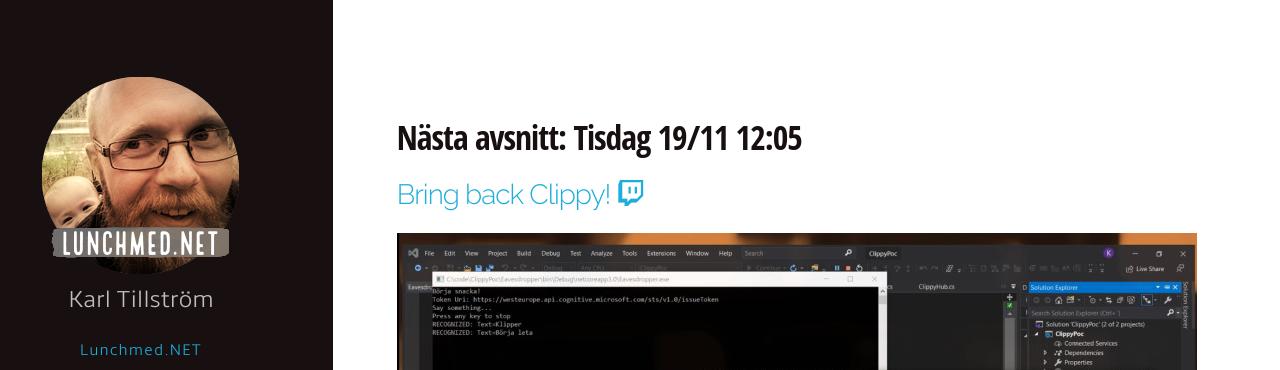
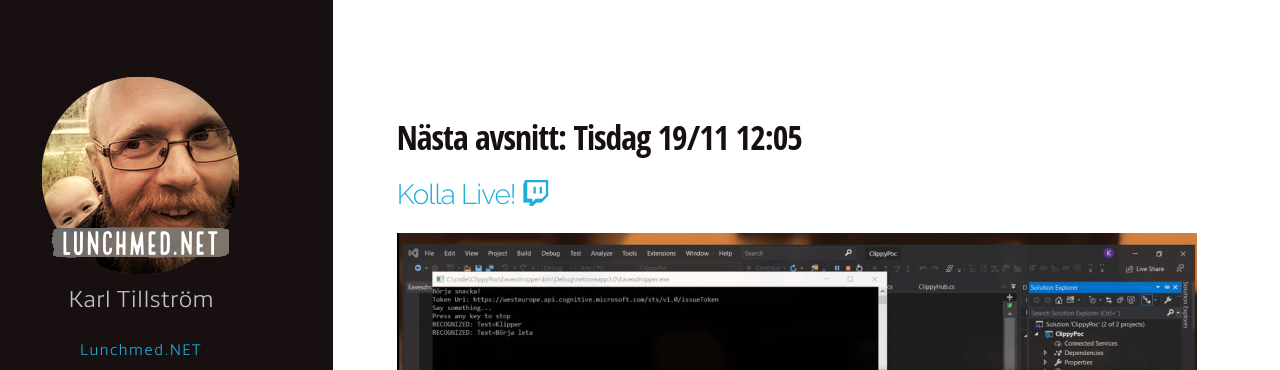
Before and after one commit to skarlman/LunchMed.NET, a Jekyll site: the page built from e6kommandeavsnitt.markdown, in a window 1280 px wide. Shown: the top 370 px of the page. Built offline with Jekyll 4.4.1, drawn with Linux system fonts in a browser that asks for light colours; nearby versions of some CDN libraries; some web fonts are replaced.

Commit message:
Call to action

```diff
--- a/e6kommandeavsnitt.markdown
+++ b/e6kommandeavsnitt.markdown
@@ -2,7 +2,7 @@
 layout: singlepage
 ---
 ## Nästa avsnitt: Tisdag 19/11 12:05
-### [Bring back Clippy! <i class="fa fa-twitch"></i>](https://www.twitch.tv/lunchmednet)
+### [Kolla Live! <i class="fa fa-twitch"></i>](https://www.twitch.tv/lunchmednet)
 
 [![Parprogrammering med ett gem]({{ site.baseurl }}/images/e6.jpg "Parprogrammering med ett gem"){:.u-max-full-width}](https://www.twitch.tv/lunchmednet)
 
```
